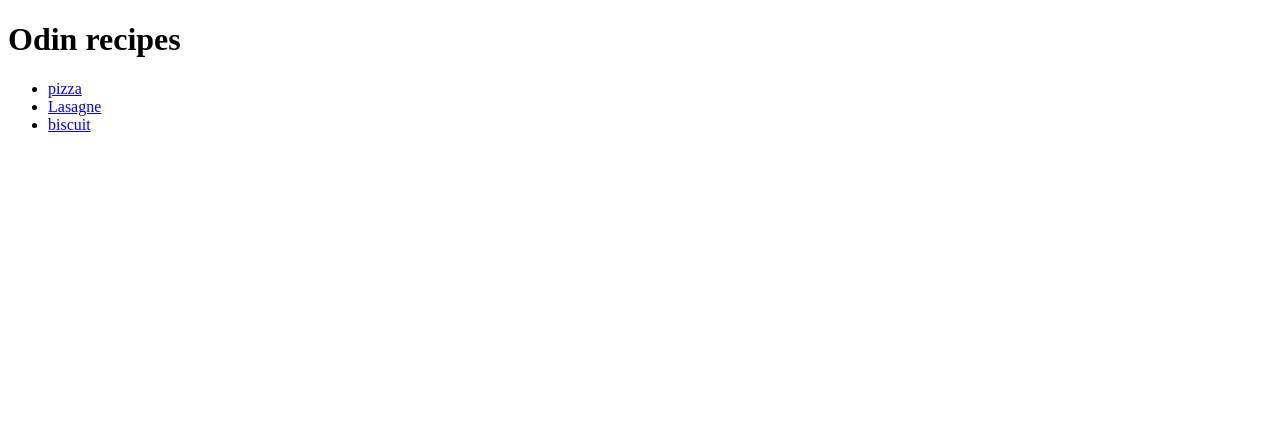
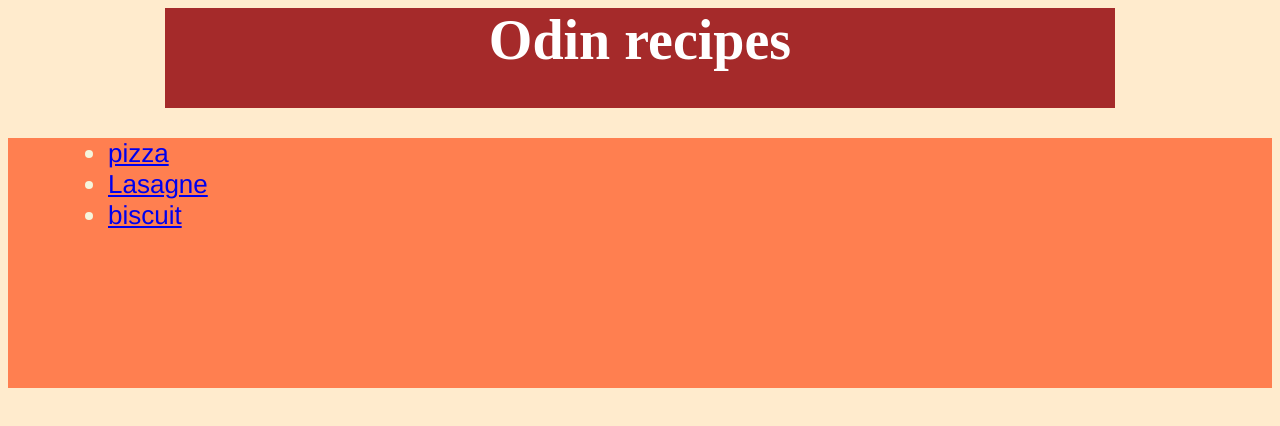
Before and after one commit to Joverv32/odin-recipes, a plain HTML site: page index.html in a window 1280 px wide. Drawn offline with Linux system fonts and the light colour scheme.

Commit message:
ajout d'élément css

```diff
--- a/index.html
+++ b/index.html
@@ -4,13 +4,16 @@
     <meta charset="UTF-8">
     <meta name="viewport" content="width=device-width, initial-scale=1.0">
     <title>Document</title>
+    <link rel="stylesheet" href="style.css">
 </head>
 <body>
     <h1>Odin recipes</h1>
+    <div class="list">
     <ul>
     <li><a href="../odin-recipes/recipes/pizza.html" target="_blank">pizza</a></li>
     <li><a href="../odin-recipes/recipes/lasagne.html" target="_blank">Lasagne</a></li>
     <li><a href="../odin-recipes/recipes/biscuit.html" target="_blank">biscuit</a></li>
     </ul>
+    </div>
 </body>
 </html>
--- a/recipes/recipes.css
+++ b/recipes/recipes.css
@@ -0,0 +1,6 @@
+h1 {
+    text-align: center;
+    color: blueviolet;
+    font-family: Impact, Haettenschweiler, 'Arial Narrow Bold', sans-serif;
+    font-weight: 300;
+}
--- a/style.css
+++ b/style.css
@@ -0,0 +1,24 @@
+h1 {
+    text-align:center;
+    color: white;
+    background-color: brown;
+    width: 950px;
+    height: 100px;
+    margin: auto;
+    font-size: 56px;
+}
+body {
+    background-color: blanchedalmond;
+}
+.list {
+    background-color:coral;
+    margin-top: 30px;
+    margin-bottom: 20px;
+    height: 250px;
+}
+ul {
+    color: beige;
+    margin-left: 60px;
+    font-family: 'Franklin Gothic Medium', 'Arial Narrow', Arial, sans-serif;
+    font-size: 26px;
+}
```
Also changed, not shown: recipes/biscuit.html (+1 -0 lines), recipes/lasagne.html (+1 -0 lines).
